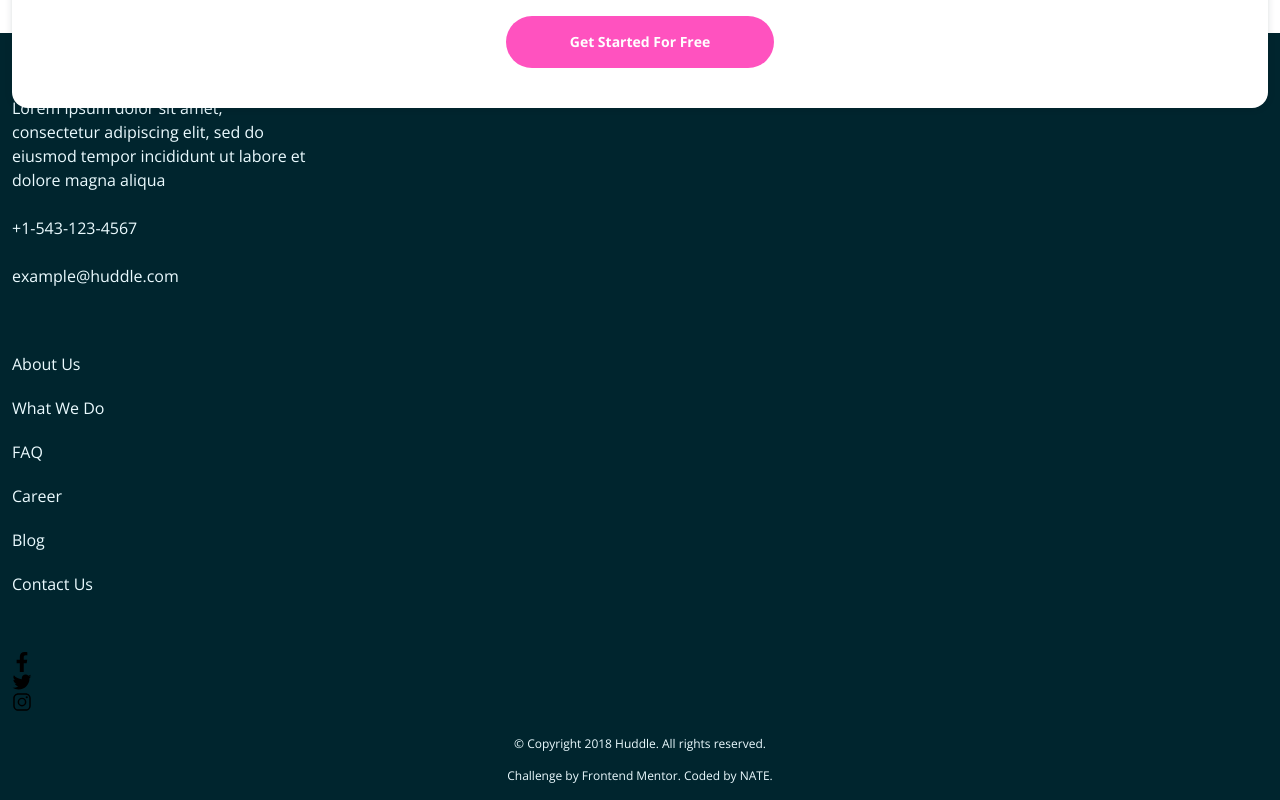
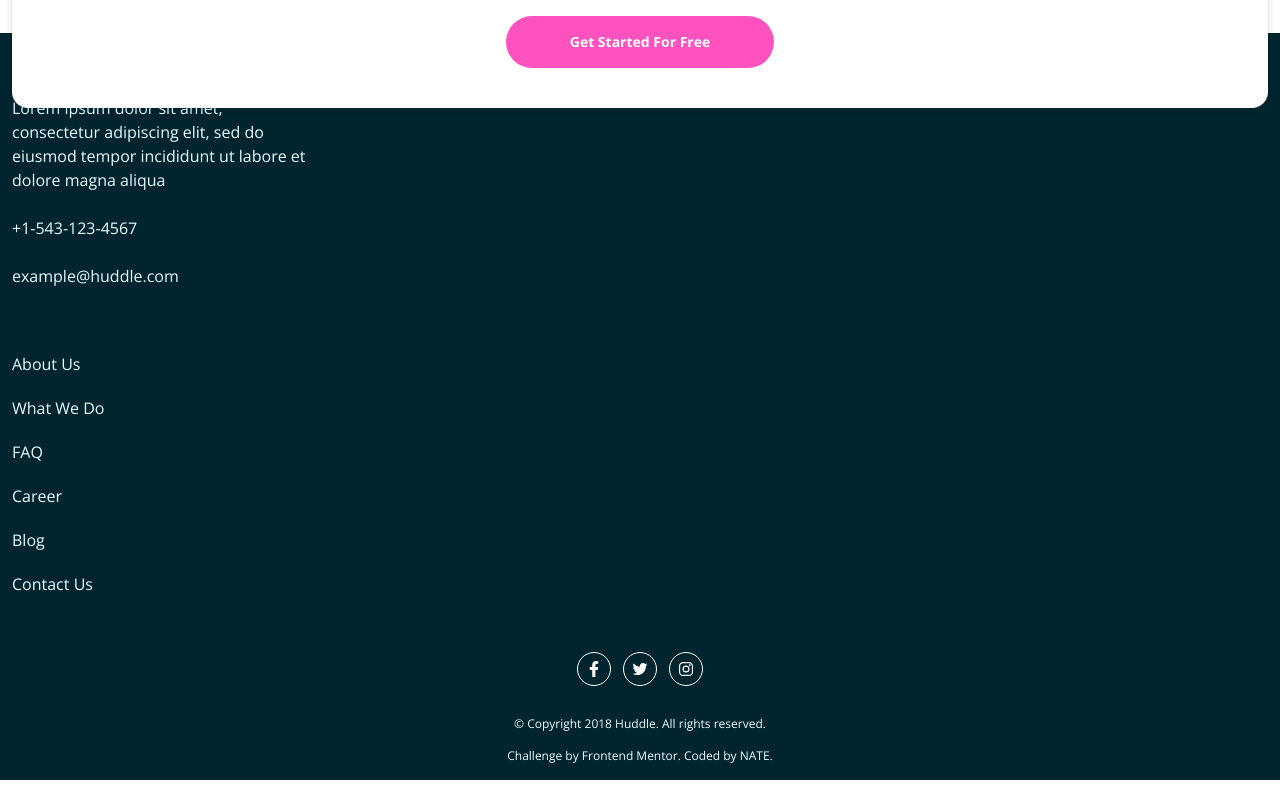
Before and after one commit to ntjnh/fem-huddle-landing-page, a React (Vite) app: page / in a window 1280 px wide. Shown: the part 2605-3405 px from the top of the page. Built offline with nearby package versions, Linux system fonts and the light colour scheme.

Commit message:
Style social icons in footer

```diff
--- a/src/components/Footer.jsx
+++ b/src/components/Footer.jsx
@@ -25,20 +25,20 @@ export default function Footer() {
                     <li><a className="inline-block" href="#">Contact Us</a></li>
                 </ul>
 
-                <ul className="mb-6">
-                    <li>
+                <ul className="mb-6 text-center">
+                    <li className="border border-white inline-block rounded-full p-2">
                         <a href="https://facebook.com" target="_blank" rel="noreferrer nofollow">
-                            <img className="h-5 w-5" src={facebook} alt="Facebook" />
+                            <img className="h-4 invert w-4" src={facebook} alt="Facebook" />
                         </a>
                     </li>
-                    <li>
+                    <li className="border border-white inline-block rounded-full p-2 mx-3">
                         <a href="https://twitter.com" target="_blank" rel="noreferrer nofollow">
-                            <img className="h-5 w-5" src={twitter} alt="Twitter" />
+                            <img className="h-4 invert w-4" src={twitter} alt="Twitter" />
                         </a>
                     </li>
-                    <li>
+                    <li className="border border-white inline-block rounded-full p-2">
                         <a href="https://instagram.com" target="_blank" rel="noreferrer nofollow">
-                            <img className="h-5 w-5" src={instagram} alt="Instagram" />
+                            <img className="h-4 invert w-4" src={instagram} alt="Instagram" />
                         </a>
                     </li>
                 </ul>
```
